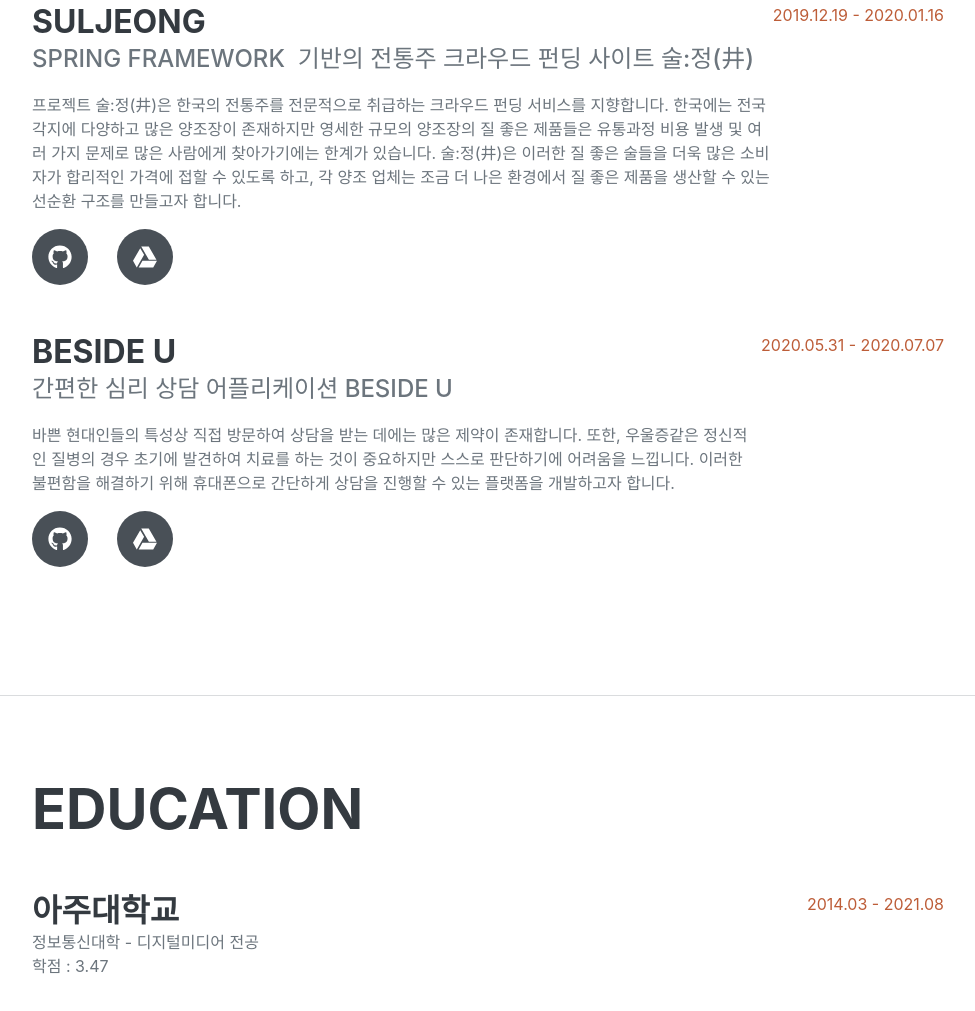
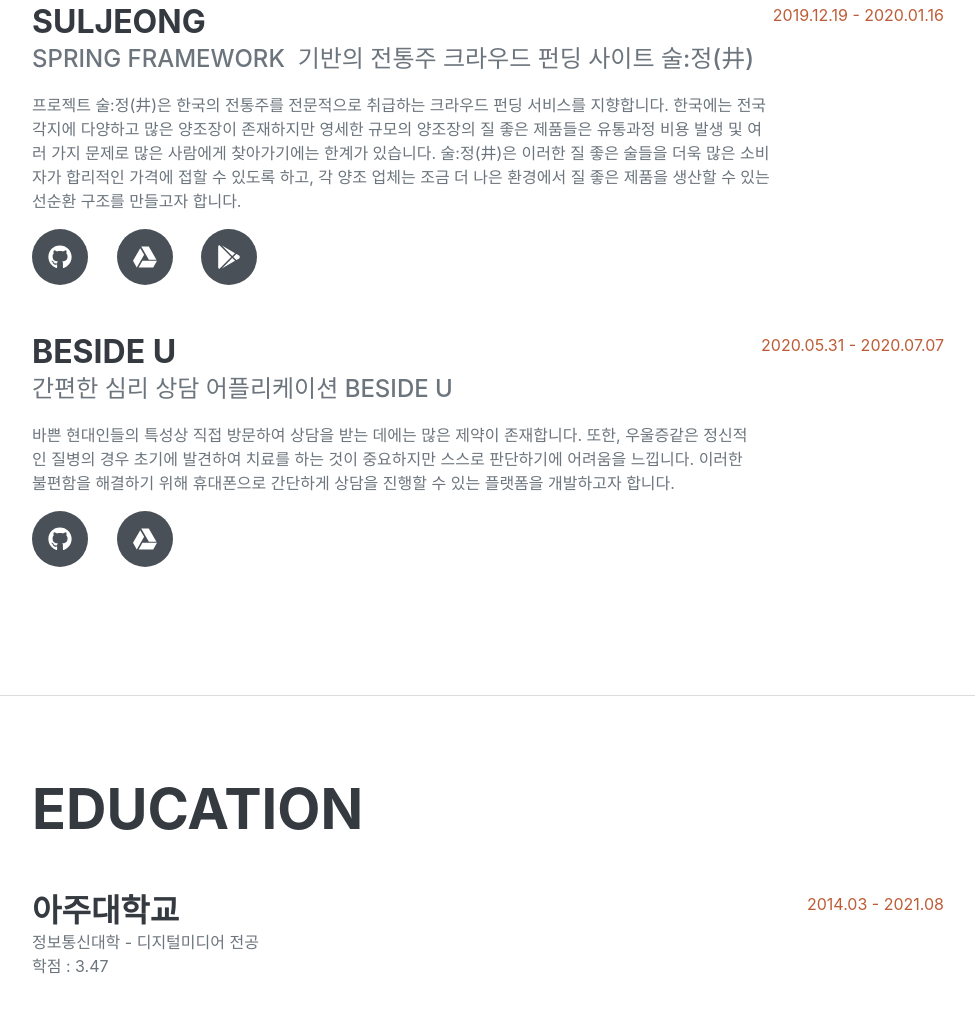
Before and after one commit to mchooooo/mchooooo.github.io, a plain HTML site: page WebContent/index.html in a window 1280 px wide. Shown: the part 1252-2263 px from the top of the page, without its empty margins (288-1263 px from the left). Drawn offline with nearby package versions, Linux system fonts and the light colour scheme; a web font is replaced by a local one.

Commit message:
add demonstration video 22-02-23

```diff
--- a/WebContent/index.html
+++ b/WebContent/index.html
@@ -90,6 +90,8 @@
                             <div class = "social-icons">
                         		<a class="social-icon" href="https://www.github.com/mchooooo/2nd-project"  target="_blank"><i class="fab fa-github"></i></a>
                         		<a class="social-icon" href="https://drive.google.com/file/d/1NGOQSXR5v_UBGZiatOxJF0syiAyLsjJe/view?usp=sharing" target = "_blank"><i class="fab fa-google-drive"></i></a>
+                        		<a class="social-icon" href="https://drive.google.com/file/d/1v5EgSMHCsyQpYaWdEOM-9yxojsmx9bdM/view?usp=sharing" target = "_blank"><i class="fab fa-google-play"></i></a>
+
                         	</div>
                         </div>
                         <div class="flex-shrink-0"><span class="text-primary">2019.12.19 - 2020.01.16</span></div>
```
